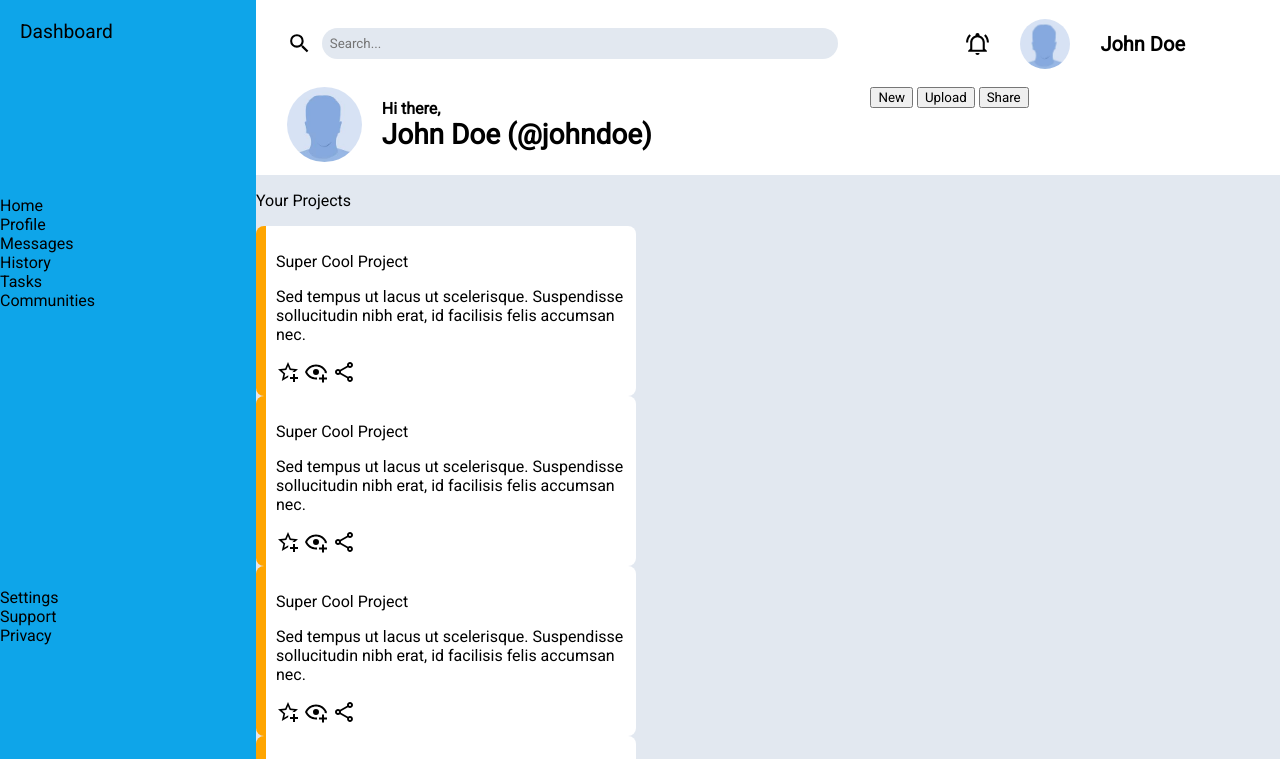
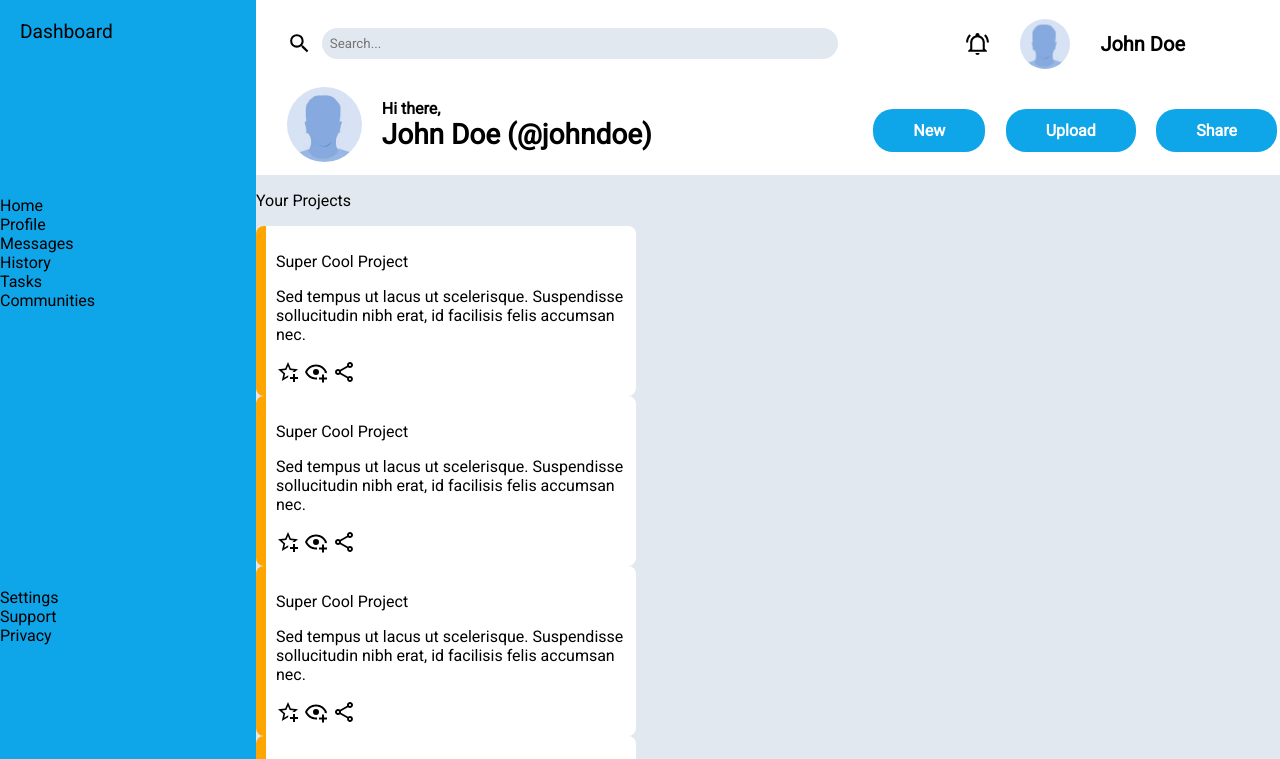
Before and after one commit to rodolfoarambulo/admin-dashboard, a plain HTML site: page index.html in a window 1280 px wide. Shown: the top 759 px of the page. Drawn offline with Linux system fonts and the light colour scheme.

Commit message:
Format buttons to correct styling

```diff
--- a/styles/style.css
+++ b/styles/style.css
@@ -109,6 +109,23 @@ ul {
     font-size: 28px;
 }
 
+.actions {
+    display: flex;
+    align-items: center;
+    justify-content: center;
+    gap: 5%;
+}
+
+.actions button {
+    border-style: none;
+    background-color: #0ea5e9;
+    color: white;
+    font-size: 16px;
+    font-weight: bold;
+    padding: 12px 40px;
+    border-radius: 20px;
+}
+
 .main-content {
     background-color:#e2e8f0;
     grid-column: 2 / 3;
```
